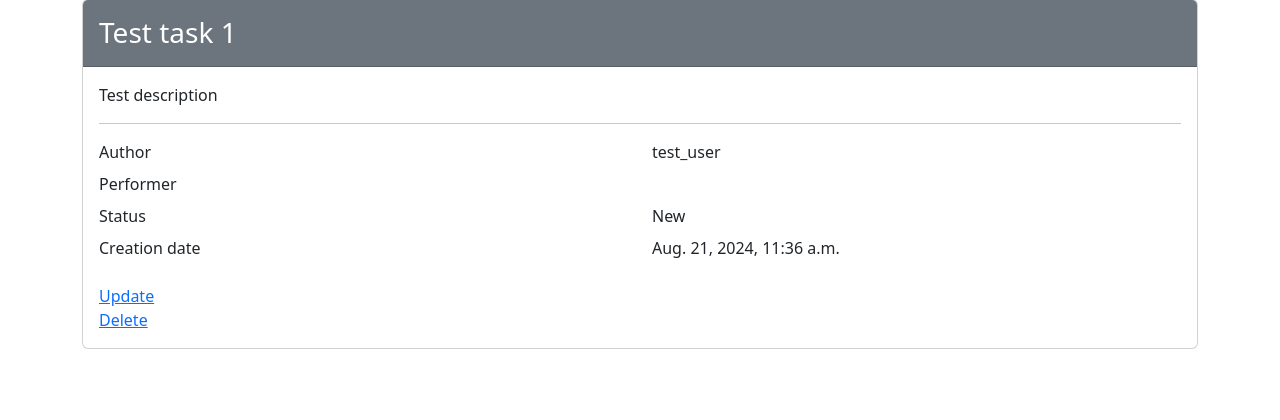
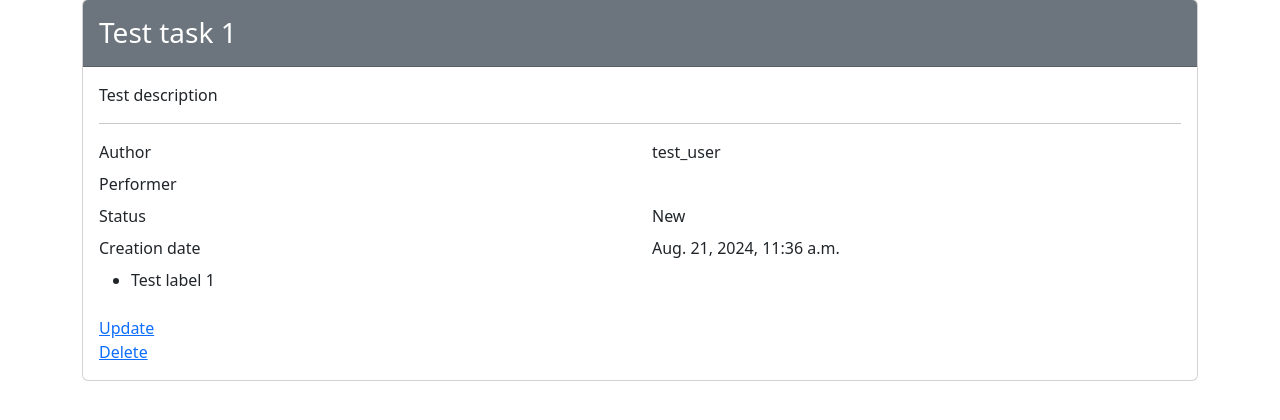
Before and after one commit to Pavel-Kr/python-project-52, a Django app: page /tasks/1/ in a window 1280 px wide. Shown: the part 153-573 px from the top of the page. Run offline with Django 5.2, Linux system fonts and the light colour scheme; a user stored in the database is signed in; data comes from the database, SQL or seed files in the repository; tables that the repository leaves empty hold one stand-in row (values such as "Sample post"); parts of the project's set-up code (start-up, migrations or seed data) failed here and were passed over; some libraries are stand-ins or nearby versions.

Commit message:
Add label assignment to tasks

```diff
--- a/tasks/forms.py
+++ b/tasks/forms.py
@@ -6,4 +6,4 @@ from tasks.models import Task
 class TaskForm(forms.ModelForm):
     class Meta:
         model = Task
-        fields = ['name', 'description', 'status', 'performer']
+        fields = ['name', 'description', 'status', 'performer', 'labels']
--- a/tasks/templates/tasks/show.html
+++ b/tasks/templates/tasks/show.html
@@ -49,6 +49,13 @@
                 {{ task.created_at }}
             </div>
         </div>
+        <ul>
+            {% for label in task.labels.all %}
+            <li>
+                {{ label.name }}
+            </li>
+            {% endfor %}
+        </ul>
         <div class="mt-4"><a href="{% url "tasks:update" task.id %}">{% translate "Update" %}</a></div>
         <div><a href="{% url "tasks:delete" task.id %}">{% translate "Delete" %}</a></div>
     </div>
```
